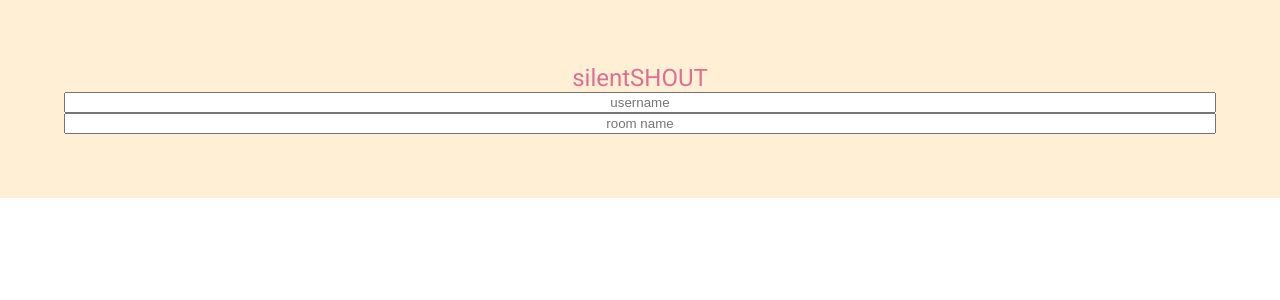
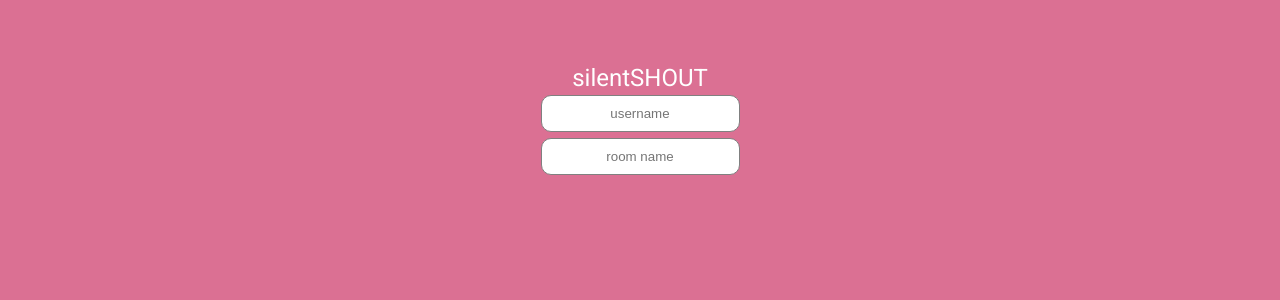
Before and after one commit to carlitoswillis/whisperSHOUT, a React app: page / in a window 1280 px wide. Shown: the top 300 px of the page. Built offline with nearby package versions, Linux system fonts and the light colour scheme.

Commit message:
add style, conditions, colors

```diff
--- a/public/styles.css
+++ b/public/styles.css
@@ -13,6 +13,10 @@ body, h1, h2, h3, h4, h5, h6, p, ol, ul {
   font-weight: normal;
 }
 
+body {
+  background: palevioletred;
+}
+
 ol, ul {
   list-style: none;
 }
--- a/src/components/App.jsx
+++ b/src/components/App.jsx
@@ -6,21 +6,28 @@ const React = require('react');
 const Title = styled.h1`
   font-size: 1.5em;
   text-align: center;
-  color: palevioletred;
+  color: white;
 `;
 
 const Wrapper = styled.section`
   display: grid;
   padding: 4em;
-  background: papayawhip;
+  background: palevioletred;
   font-family: 'Roboto', sans-serif;
   align-content: center;
+  justify-content: center;
 `;
 
 const Input = styled.input`
   display: grid;
   text-align: center;
-  align: center;
+  /* position: fixed; */
+  margin-bottom: 3px;
+  margin-top: 3px;
+  width: 100%;
+  border: 1px solid grey;
+  border-radius: 10px;
+  padding: 10px;
 `;
 
 class App extends React.Component {
@@ -43,6 +50,8 @@ class App extends React.Component {
 
   render() {
     const { username, room } = this.state;
+    // const username = 'carlitos';
+    // const room = 'roomy';
     return (
       <Wrapper>
         <Title>silentSHOUT</Title>
--- a/src/components/Chat.jsx
+++ b/src/components/Chat.jsx
@@ -10,7 +10,7 @@ const $ = require('jquery');
 const Wrapper = styled.section`
   display: grid;
   padding: 4em;
-  background: papayawhip;
+  /* background: papayawhip; */
   font-family: 'Roboto', sans-serif;
   align-items: center;
 `;
@@ -18,10 +18,11 @@ const Wrapper = styled.section`
 const Input = styled.input`
   /* display: grid; */
   text-align: center;
-  position: fixed;
-  margin: auto;
-  width: 50%;
-  border: 3px solid green;
+  /* position: fixed; */
+  margin-bottom: 10px;
+  width: 100%;
+  border: 1px solid grey;
+  border-radius: 5px;
   padding: 10px;
 `;
 
--- a/src/components/Messages.jsx
+++ b/src/components/Messages.jsx
@@ -5,20 +5,25 @@ const React = require('react');
 
 // Create a Wrapper component that'll render a <section> tag with some styles
 const Wrapper = styled.section`
+  display: grid;
   padding: 4em;
-  background: papayawhip;
+  background: white;
   font-family: 'Roboto', sans-serif;
+  align-items: center;
 `;
 
-const Pinned = styled.div`
-  background: rgba(250, 220, 48, 0.536);
+const Message = styled.div`
   display: grid;
+  background-color: ${({ message }) => (message.pinned ? 'rgba(250, 220, 48, 0.536)' : 'rgba(67, 185, 235, 0.605)')};
+  border-radius: 20px;
+  margin: 5px;
+
 `;
 
-const NotPinned = styled.div`
-  background: rgba(35, 230, 184, 0.564);
-  display: grid;
-`;
+// const NotPinned = styled.div`
+//   background: ;
+//   display: grid;
+// `;
 
 const MessageDetails = styled.div`
   display: grid;
@@ -33,6 +38,7 @@ const Button = styled.button`
 
 const User = styled.p`
   color: grey;
+  margin-right: 2em;
 `;
 
 // Use Title and Wrapper like any other React component – except they're styled!
@@ -50,12 +56,12 @@ const Messages = ({ messages, handleClick }) => (
       <li id={`message ${idx}`}>
         {message.pinned
           ? (
-            <Pinned>
+            <Message message={message}>
               <MessageDetails>
                 <User>{`${message.username}`}</User>
                 <p className="content">{`${message.outgoingMessage}`}</p>
                 <p />
-                <p className="time">{`${message.time}`}</p>
+                {/* <p className="time">{`${message.time}`}</p> */}
               </MessageDetails>
               <Button
                 name={`button ${idx}`}
@@ -64,15 +70,15 @@ const Messages = ({ messages, handleClick }) => (
               >
                 REMOVE
               </Button>
-            </Pinned>
+            </Message>
           )
           : (
-            <NotPinned>
+            <Message message={message}>
               <MessageDetails>
                 <User>{`${message.username}`}</User>
                 <p className="content">{`${message.outgoingMessage}`}</p>
                 <p />
-                <p className="time">{`${message.time}`}</p>
+                {/* <p className="time">{`${message.time}`}</p> */}
               </MessageDetails>
               <Button
                 name={`button ${idx}`}
@@ -81,7 +87,7 @@ const Messages = ({ messages, handleClick }) => (
               >
                 SAVE
               </Button>
-            </NotPinned>
+            </Message>
           )}
       </li>
     ))}
```
